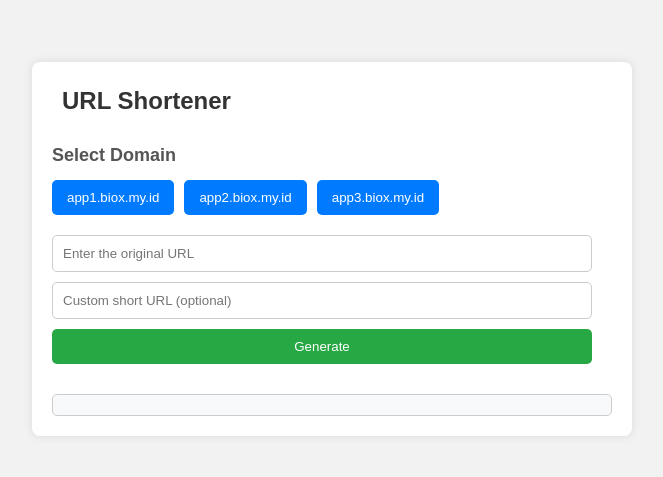
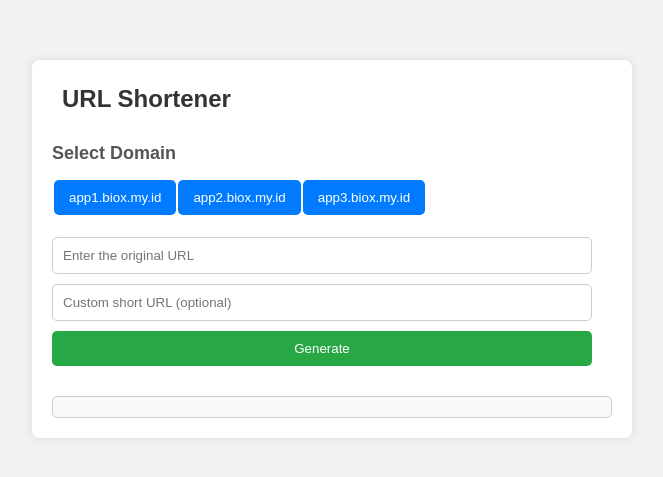
Before and after one commit to totojajal/landingpage, a plain HTML site: page index.html in a window 1280 px wide. Shown: the part 151-628 px from the top of the page, without its empty margins (308-971 px from the left). Drawn offline with Linux system fonts and the light colour scheme; files that its build step writes are made by us from their sources; files whose address does not match are found by name.

Commit message:
Update index.html

```diff
--- a/index.html
+++ b/index.html
@@ -11,12 +11,14 @@
     <h1><i class="fas fa-link"></i> URL Shortener</h1>
     <div class="domain-selection">
       <h2>Select Domain</h2>
-      <div id="domain-buttons">
-        <button class="domain-btn" data-domain="app1.biox.my.id">app1.biox.my.id</button>
-        <button class="domain-btn" data-domain="app2.biox.my.id">app2.biox.my.id</button>
-        <button class="domain-btn" data-domain="app3.biox.my.id">app3.biox.my.id</button>
-        <!-- Tambahkan lebih banyak tombol domain jika diperlukan -->
-      </div>
+      <table id="domain-table">
+        <tr>
+          <td><button class="domain-btn" data-domain="app1.biox.my.id">app1.biox.my.id</button></td>
+          <td><button class="domain-btn" data-domain="app2.biox.my.id">app2.biox.my.id</button></td>
+          <td><button class="domain-btn" data-domain="app3.biox.my.id">app3.biox.my.id</button></td>
+        </tr>
+        <!-- Tambahkan lebih banyak baris jika diperlukan -->
+      </table>
     </div>
     <form id="shorten-form">
       <input type="url" id="original-url" placeholder="Enter the original URL" required>
```
